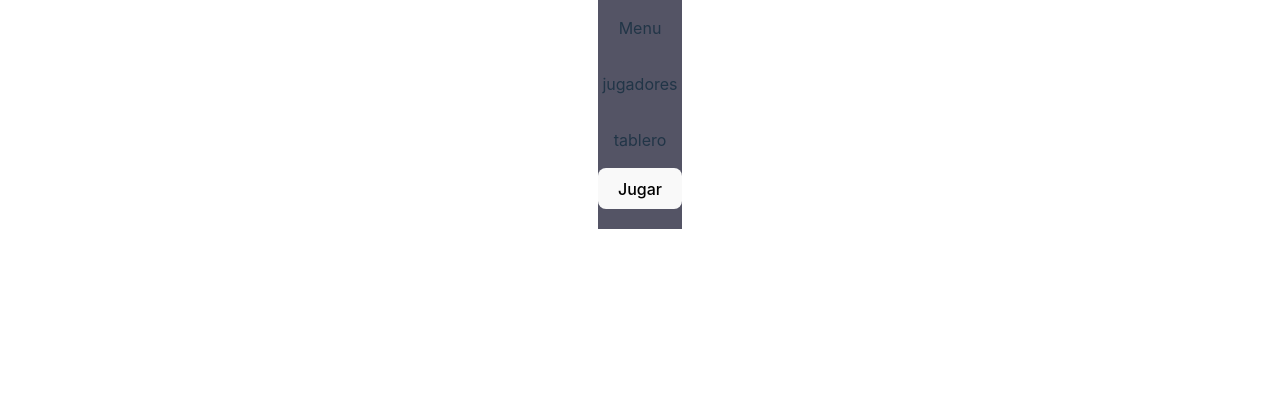
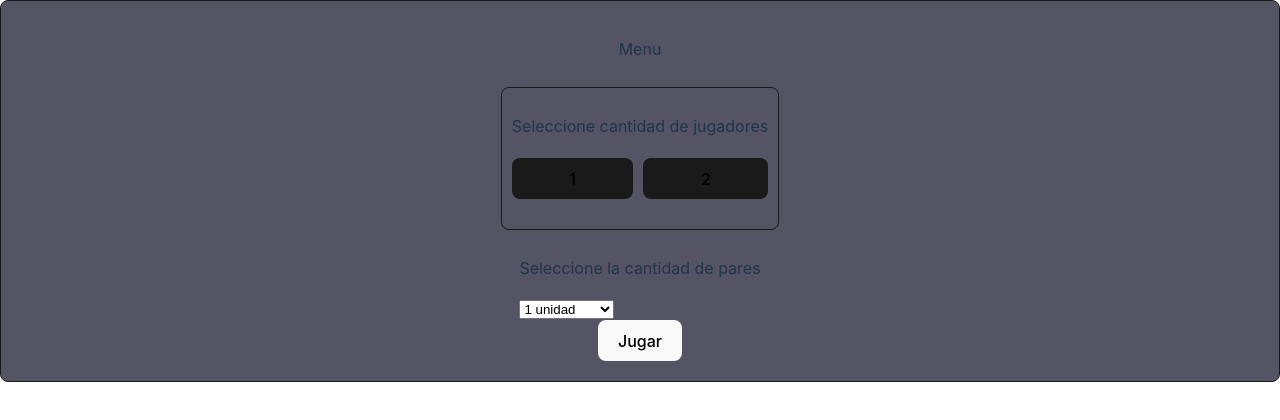
Before and after one commit to SandovalMauro/unq-ui-mauro-sandoval-trabajo-final, a React (Vite) app in the folder memotest/: page / in a window 1280 px wide. Shown: the top 420 px of the page. Built offline with nearby package versions, Linux system fonts and the light colour scheme.

Commit message:
seleccionar cantidades de cards

```diff
--- a/memotest/src/App.css
+++ b/memotest/src/App.css
@@ -1,4 +1,4 @@
 .App {
-  width: 100%;
-  height: 100%;
+  width: 100vw;
+  height: 100vh;
 }
--- a/memotest/src/components/Menu/Menu.css
+++ b/memotest/src/components/Menu/Menu.css
@@ -5,5 +5,45 @@
     flex-direction: column;
     /*background-color: #1a1a1a;*/
     background-color: #545465;
-    padding-bottom: 20px;
+    padding: 20px;
+    border: solid 1px #1a1a1a;
+    border-radius: 8px;
 }
+
+.selection-player-container{
+    justify-content: center;
+    align-items: center;
+    gap: 10px;
+    margin-top: 10px;
+    margin-bottom: 10px;
+    border: solid 1px #1a1a1a;
+    border-radius: 8px;
+    padding: 10px;
+}
+
+.buttons-player-container{
+    display: flex;
+    flex-direction: row;
+    justify-content: center;
+    align-items: center;
+    gap: 10px;
+    margin-top: 20px;
+    margin-bottom: 20px;
+}
+
+.button-player{
+    border-radius: 8px;
+    flex-grow: 1;
+    border: 1px solid transparent;
+    padding: 0.6em 1.2em;
+    font-size: 1em;
+    font-weight: 500;
+    font-family: inherit;
+    background-color: #1a1a1a;
+    cursor: pointer;
+    transition: border-color 0.25s;
+}
+
+.select{
+
+}
--- a/memotest/src/components/Menu/Menu.jsx
+++ b/memotest/src/components/Menu/Menu.jsx
@@ -1,8 +1,10 @@
 import {useNavigate} from "react-router-dom";
 import './Menu.css';
+import {useState} from "react";
 
 
 const Menu = () =>{
+    const [quantity, setQuantity] = useState(1);
     const navigate = useNavigate();
     const handlerRutaJ = () => {
         navigate("/jugadores");
@@ -13,9 +15,27 @@ const Menu = () =>{
     return(
         <div className="container">
             <p>Menu</p>
+            <div className="selection-player-container">
+                <p>Seleccione cantidad de jugadores</p>
+                <div className="buttons-player-container">
+                    <button className="button-player">1</button>
+                    <button className="button-player">2</button>
+                </div>
 
-            <p onClick={handlerRutaJ}>jugadores</p>
-            <p onClick={handlerRutaT}>tablero</p>
+            </div>
+            <div className="selection-cards-container">
+                <p>Seleccione la cantidad de pares</p>
+                <div>
+                    <select className="select-cant" value={quantity}
+                            onChange={(e) => setQuantity(Number(e.target.value))}>
+                        {[...Array(32).keys()].map(i => (
+                            <option key={i + 1}
+                                    value={i + 1}> {i + 1} {i + 1 > 1 ? " unidades" : " unidad"}</option>
+                        ))}
+                    </select>
+
+                </div>
+            </div>
 
             <button onClick={handlerRutaT}>Jugar</button>
         </div>
```
